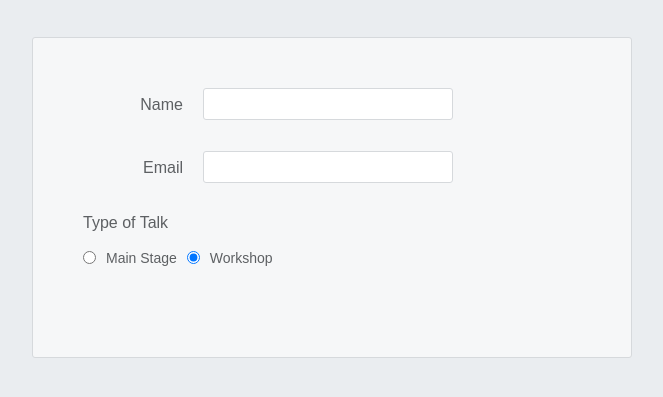
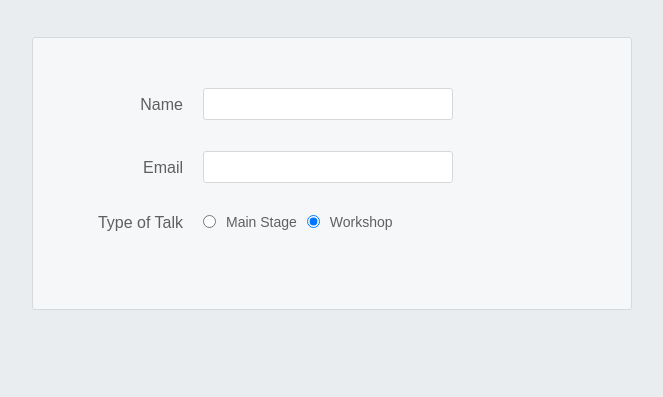
Before and after one commit to Huskarnov/zest2, a plain HTML site: page index.html in a window 1280 px wide. Shown: the part 225-622 px from the top of the page, without its empty margins (308-971 px from the left). Drawn offline with Linux system fonts and the light colour scheme.

Commit message:
Update styles.css

```diff
--- a/styles.css
+++ b/styles.css
@@ -125,5 +125,15 @@ body{
         outline: none;
     }
 
+    .legacy-form-row{
+        margin-bottom: 10px;
+    }
+
+    .legacy-form-row legend{
+        width: 120px;
+        text-align: right;
+        padding-right: 20px;
+        float: left;
+    }
 
 }
```
